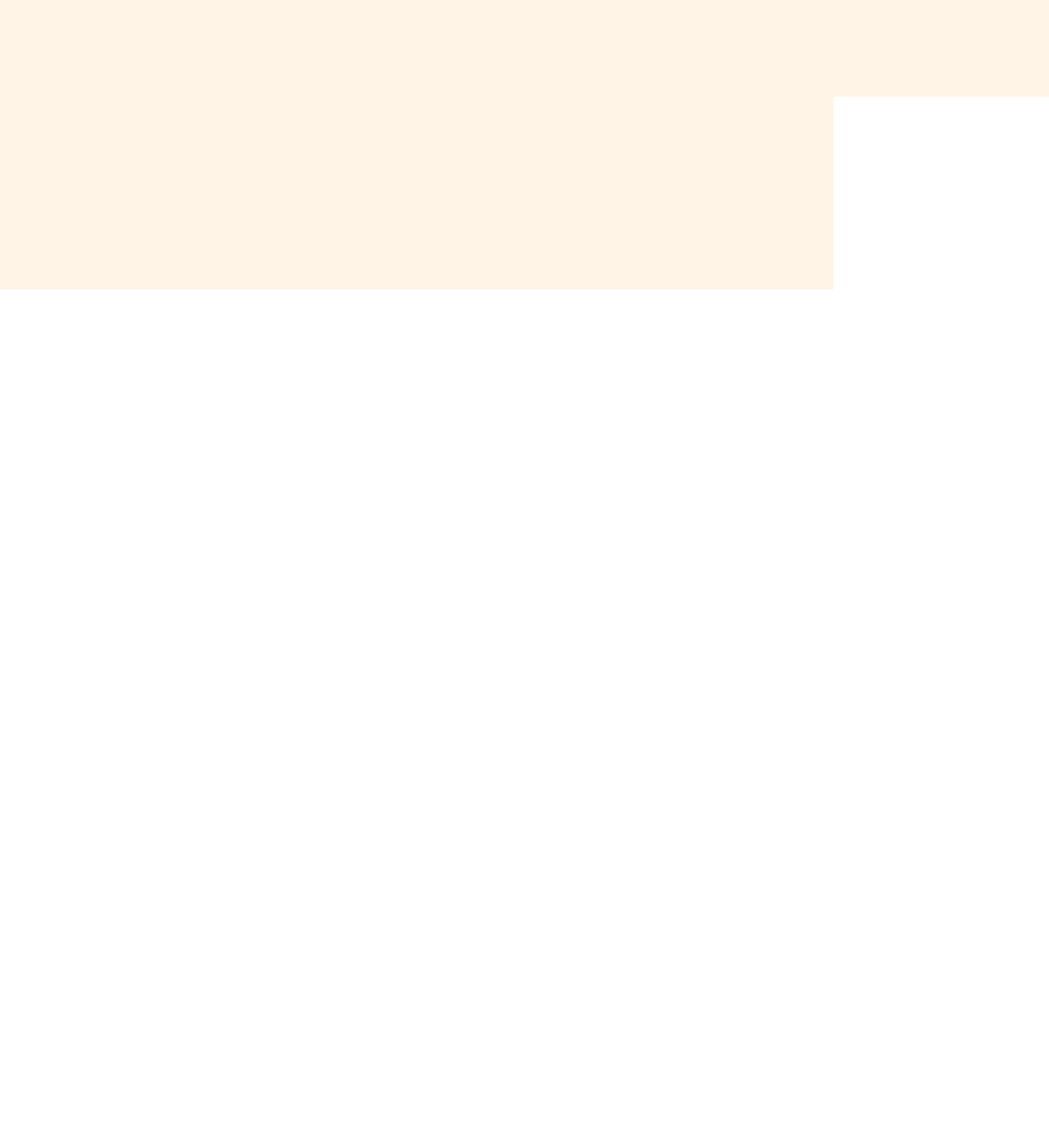
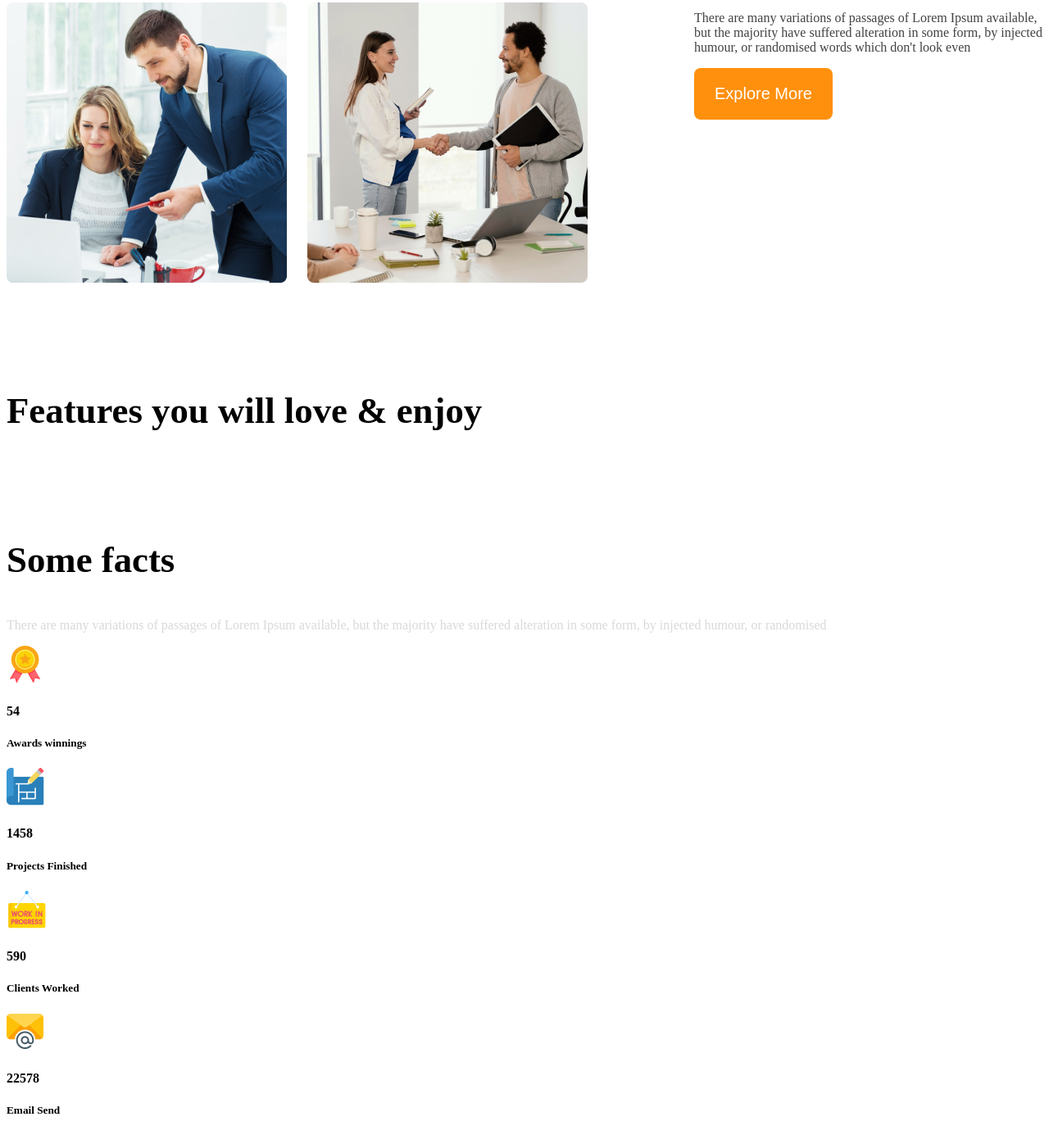
Before and after one commit to elias-deoun/G3-arch-dev, a plain HTML site: page arch.html in a window 1280 px wide. Shown: the part 1661-3046 px from the top of the page at 82% size. Before the commit the page ends 2014 px from the top, so only its background shows below. Drawn offline with Linux system fonts and the light colour scheme.

Commit message:
facts area

```diff
--- a/arch.html
+++ b/arch.html
@@ -30,6 +30,7 @@
 
   </header>
   <main>
+    <!-- team features -->
     <section class="teams display">
       <div class="team-image">
         <img src="images/team1.png" alt="Two architect discuss design">
@@ -39,12 +40,44 @@
 
       </div>
       <div class="features">
-        <h2 class="feature-title"><span id="quick" class="text-gray">Quick list</span> <span>of Our</span> <span id="spa">Features</span> </h2>
-        <p class="feature-des">There are many variations of passages of Lorem Ipsum available, but the majority have suffered alteration in some form, by injected humour, or randomised words which don't look even</p>
+        <h2 class="sec-title"><span id="quick" class="text-gray">Quick list</span> <span>of Our</span> <span id="spa">Features</span> </h2>
+        <p class="features-des text-c">There are many variations of passages of Lorem Ipsum available, but the majority have suffered alteration in some form, by injected humour, or randomised words which don't look even</p>
         <button class="btn-p">Explore More</button>
       </div>
     </section>
+<!--features enjoy  -->
+<section class="enjoy">
+  <h3 class="sec-title">Features you will love & enjoy</h3>
 
+
+</section>
+<!-- some facts -->
+ <section>
+  <h3 class="sec-title">Some facts</h3>
+  <p class="text-gray">There are many variations of passages of Lorem Ipsum available, but the majority have suffered alteration in some form, by injected humour, or randomised</p>
+  <div class="facts-container">
+    <div class="fact">
+      <img src="images/icons/ribon.png" alt="">
+      <h4 class="fact-no">54</h4>
+      <h5 class="fact-name">Awards winnings</h5>
+    </div>
+    <div class="fact">
+      <img src="images/icons/projects.png" alt="">
+      <h4 class="fact-no">1458</h4>
+      <h5 class="fact-name">Projects Finished</h5>
+    </div>
+    <div class="fact">
+      <img src="images/icons/customers.png" alt="">
+      <h4 class="fact-no">590</h4>
+      <h5 class="fact-name">Clients Worked</h5>
+    </div>
+    <div class="fact">
+      <img src="images/icons/email.png" alt="">
+      <h4 class="fact-no">22578</h4>
+      <h5 class="fact-name">Email Send</h5>
+    </div>
+  </div>
+ </section>
   </main>
   <footer></footer>
 </body>
--- a/styles/arch.css
+++ b/styles/arch.css
@@ -30,6 +30,10 @@
   border-radius: .5rem;
   border: none;
 
+}
+.sec-title{
+  font-size: 2.8rem;
+  font-weight: 700;
 }
 main > section{
 margin-top: 130px;
@@ -89,10 +93,7 @@ main{
   margin-left: 130px;
   max-width: 530px;
 }
-.feature-title{
-  font-size: 2.8rem;
-  font-weight: 700;
-}
+
 #quick{
   font-weight: 500;
 }
@@ -101,7 +102,13 @@ main{
 }
 
 @media screen and (max-width: 576px) {
-  .navbar, .nav-links{
+  .navbar, .nav-links, .teams{
     flex-direction: column;
   }
+.team-image{
+  grid-template-columns: repeat(1,1fr);
 }
+.features{
+  margin-left: 20px;
+}
+}
```
